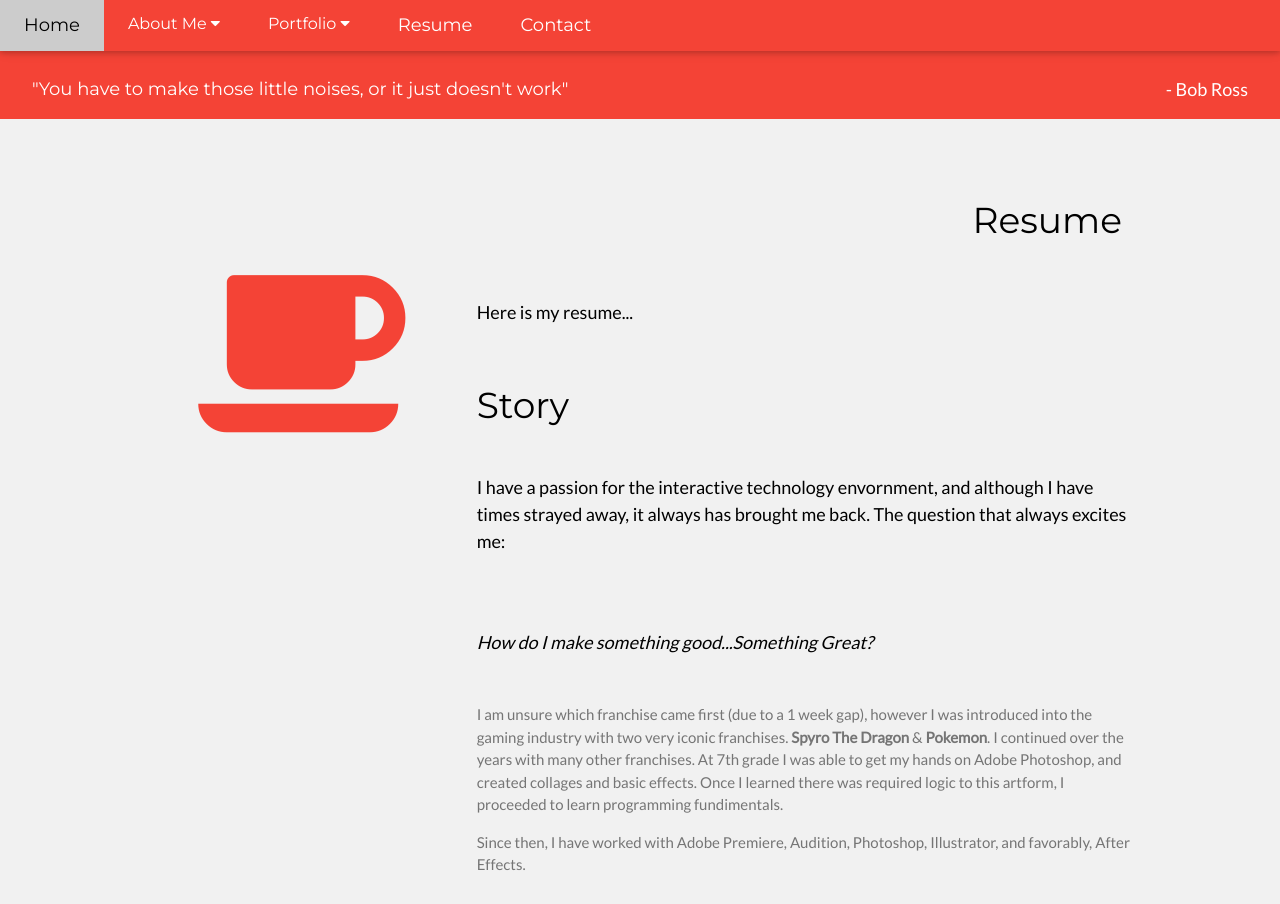
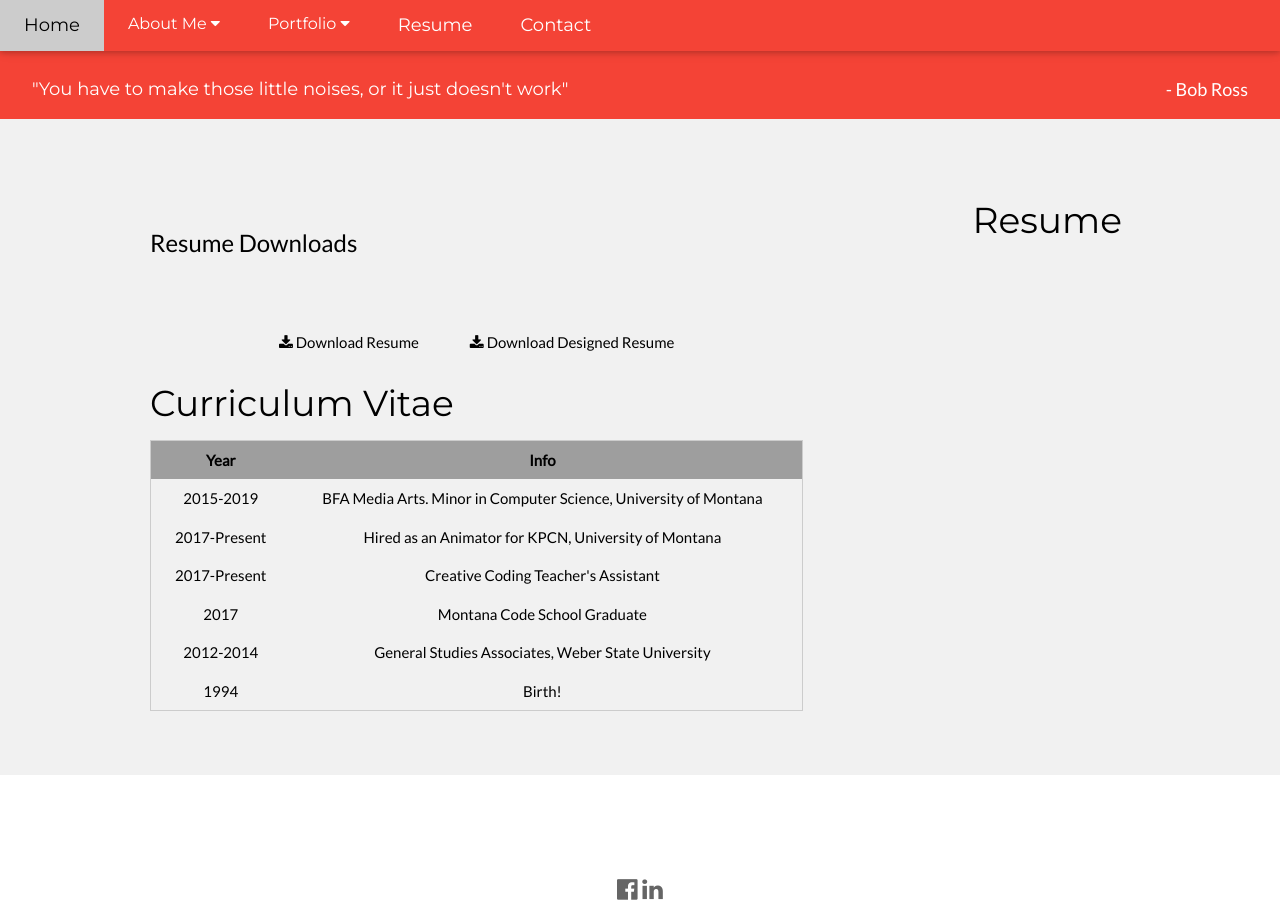
Before and after one commit to quintinbruderer/PortfolioWebsite, a plain HTML site: page pages/resume.html in a window 1280 px wide. Shown: the top 904 px of the page. Drawn offline with Linux system fonts and the light colour scheme.

Commit message:
completed resume page

```diff
--- a/pages/resume.html
+++ b/pages/resume.html
@@ -72,20 +72,47 @@ body,h1,h2,h3,h4,h5,h6 {font-family: "Lato", sans-serif}
 <div class="w3-row-padding w3-light-grey w3-padding-64 w3-container">
   <div class="w3-content">
     <h1 class="w3-right w3-row-padding">Resume</h1>
-    <div class="w3-third w3-center">
-      <i class="fa fa-coffee w3-padding-64 w3-text-red w3-margin-right"></i>
+    <div class="w3-twothird">
+      <h3 class="w3-padding-32">Resume Downloads</h3>
+      <div class="w3-center">
+        <a class="w3-button w3-light-grey w3-padding-large w3-margin-top" href="resume.pdf"><i class="fa fa-download"></i> Download Resume
+        </a>
+        <a class="w3-button w3-light-grey w3-padding-large w3-margin-top" href="resume.pdf"><i class="fa fa-download"></i> Download Designed Resume
+        </a>
+      </div>
     </div>
     <div class="w3-twothird">
-      <h5 class="w3-padding-32">Here is my resume...</h5>
-
-    </div>
-    <div class="w3-twothird">
-      <h1>Story</h1>
-      <h5 class="w3-padding-32">I have a passion for the interactive technology envornment, and although I have times strayed away, it always has brought me back. The question that always excites me:</h5>
-      <h5 class="w3-padding-32"> <em>How do I make something good...Something Great?</em> </h5>
-
-      <p class="w3-text-grey"> I am unsure which franchise came first (due to a 1 week gap), however I was introduced into the gaming industry with two very iconic franchises. <b>Spyro The Dragon</b> & <b>Pokemon</b>. I continued over the years with many other franchises. At 7th grade I was able to get my hands on Adobe Photoshop, and created collages and basic effects. Once I learned there was required logic to this artform, I proceeded to learn programming fundimentals. </p>
-      <p class="w3-text-grey"> Since then, I have worked with Adobe Premiere, Audition, Photoshop, Illustrator, and favorably, After Effects. </p>
+      <h1>Curriculum Vitae</h1>
+      <table class="w3-table w3-centered w3-border">
+        <tr class="w3-grey">
+          <th>Year</th>
+          <th>Info</th>
+        </tr>
+        <tr>
+          <td>2015-2019</td>
+          <td>BFA Media Arts. Minor in Computer Science, University of Montana</td>
+        </tr>
+        <tr>
+          <td>2017-Present</td>
+          <td>Hired as an Animator for KPCN, University of Montana</td>
+        </tr>
+        <tr>
+          <td>2017-Present</td>
+          <td>Creative Coding Teacher's Assistant</td>
+        </tr>
+        <tr>
+          <td>2017</td>
+          <td>Montana Code School Graduate</td>
+        </tr>
+        <tr>
+          <td>2012-2014</td>
+          <td>General Studies Associates, Weber State University</td>
+        </tr>
+        <tr>
+          <td>1994</td>
+          <td>Birth!</td>
+        </tr>
+      </table>
     </div>
   </div>
 </div>
```
Also changed, not shown: pages/portfolio.html (+9 -7 lines).
